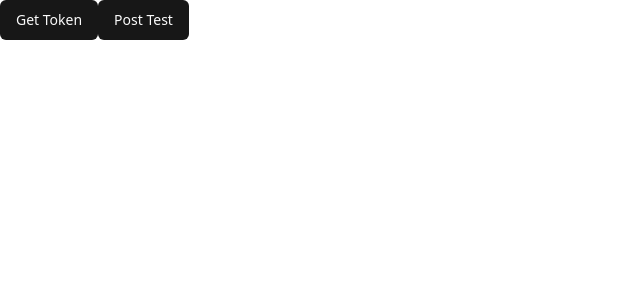
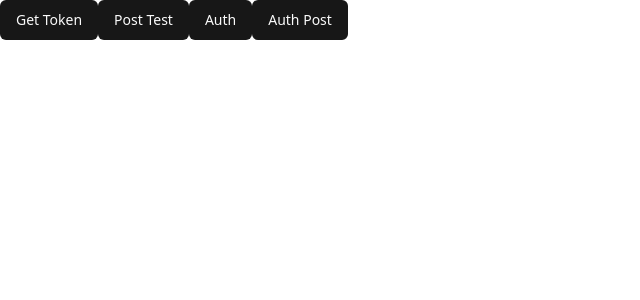
Before and after one commit to codeAntu/expenses-tracker, a React (Vite) app: page /test in a window 1280 px wide. Shown: the top 300 px of the page, without its empty margins (0-640 px from the left). Built offline with nearby package versions, Linux system fonts and the light colour scheme.

Commit message:
Add Zod validation and enhance test route with authentication functionality

```diff
--- a/package.json
+++ b/package.json
@@ -22,7 +22,8 @@
     "react": "^19.0.0",
     "react-dom": "^19.0.0",
     "tailwind-merge": "^3.0.1",
-    "tailwindcss-animate": "^1.0.7"
+    "tailwindcss-animate": "^1.0.7",
+    "zod": "^3.24.1"
   },
   "devDependencies": {
     "@eslint/js": "^9.19.0",
--- a/src/routes/test.tsx
+++ b/src/routes/test.tsx
@@ -1,15 +1,23 @@
 import { Button } from '@/components/ui/button';
 import { createFileRoute } from '@tanstack/react-router';
 import axios from 'axios';
+import { z } from 'zod';
 
 export const Route = createFileRoute('/test')({
   component: RouteComponent,
 });
 
+export const testValidator = z.object({
+  name: z.string(),
+  email: z.string().email(),
+  age: z.string().nonempty(),
+});
+
 function RouteComponent() {
-
   const formData = new FormData();
-  formData.append('name', 'test');
+  formData.append('name', 'John Doe');
+  formData.append('email', 'test@gmail.com');
+  formData.append('age', '25');
 
   async function postTest() {
     const res = await axios.post('http://localhost:3000/api/test', formData);
@@ -21,10 +29,22 @@ function RouteComponent() {
     console.log(res);
   }
 
+  async function auth() {
+    const res = await axios.get('http://localhost:3000/api/auth');
+    console.log(res);
+  }
+
+  async function authPost() {
+    const res = await axios.post('http://localhost:3000/api/auth', formData);
+    console.log(res);
+  }
+
   return (
     <div>
       <Button onClick={test}>Get Token</Button>
       <Button onClick={postTest}>Post Test</Button>
+      <Button onClick={auth}>Auth</Button>
+      <Button onClick={authPost}>Auth Post</Button>
       {/* <Button onClick={test}>Test</Button> */}
     </div>
   );
```
Also changed, not shown: src/rpc/test.ts (added, +7 -0 lines), vite.config.ts (+8 -0 lines), 1 other file (tests, documents, lock files or other folders).
